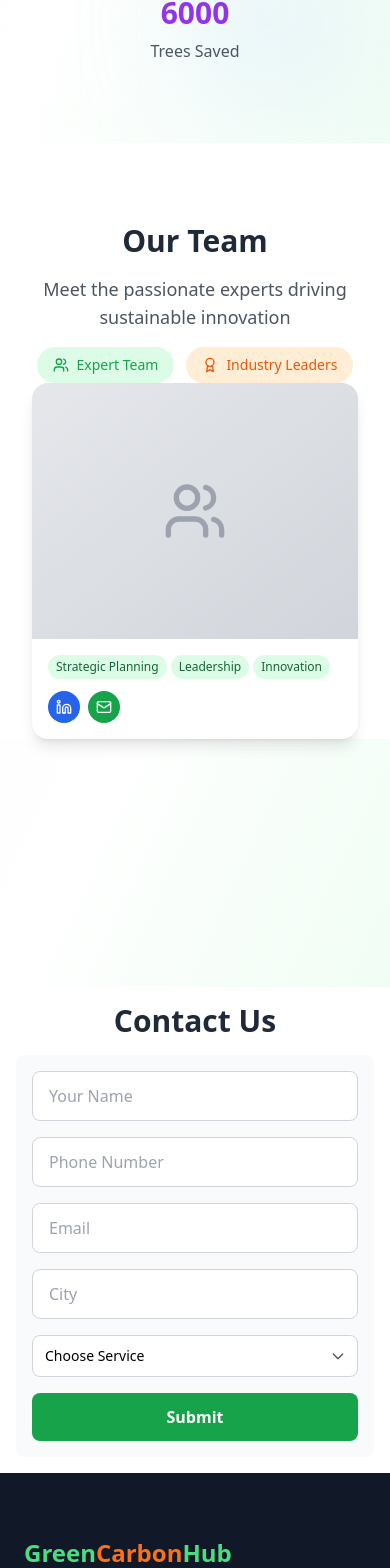
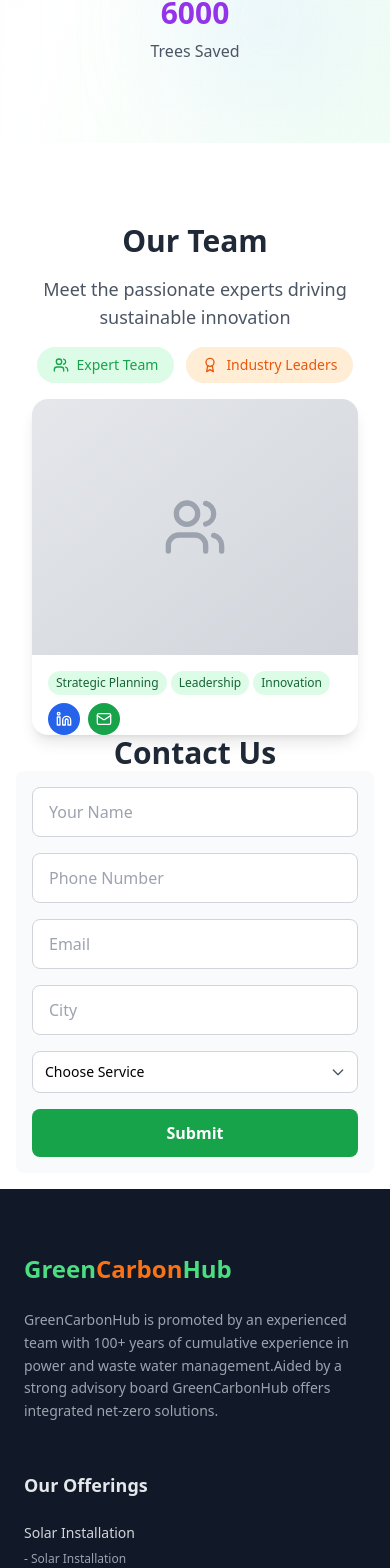
Before and after one commit to rayulu7/GCH, a React (Vite) app: page / in a window 390 px wide. Shown: the part 5209-6777 px from the top of the page. Built offline with nearby package versions, Linux system fonts and the light colour scheme.

Commit message:
remove space above Contact Us - Move floating icons upward

```diff
--- a/src/components/Contact.jsx
+++ b/src/components/Contact.jsx
@@ -29,10 +29,10 @@ export default function Contact() {
   };
 
   return (
-    <section id="contact-us" className="bg-white pt-4 pb-4 sm:pt-8 sm:pb-8 lg:py-20 overflow-visible">
+    <section id="contact-us" className="bg-white pt-0 pb-4 sm:pt-8 sm:pb-8 lg:py-20 overflow-visible">
       <div className="max-w-7xl mx-auto px-4 sm:px-6 lg:px-8 overflow-visible">
 
-        <div className="text-center mb-4 sm:mb-8 lg:mb-16 animate-fade-in-up">
+        <div className="text-center mb-0 sm:mb-8 lg:mb-16 animate-fade-in-up">
           <h2 className="text-3xl sm:text-4xl md:text-5xl font-bold text-gray-800">
             Contact Us
           </h2>
--- a/src/components/FloatingActionButtons.jsx
+++ b/src/components/FloatingActionButtons.jsx
@@ -44,7 +44,7 @@ const FloatingActionButtons = () => {
           @media (max-width: 1024px) {
             .floating-buttons-container {
               position: fixed !important;
-              bottom: 15px !important;
+              bottom: 90px !important;
               right: 15px !important;
               z-index: 99999999 !important;
               transform: translateZ(0) !important;
@@ -62,7 +62,7 @@ const FloatingActionButtons = () => {
 
           @media (max-width: 768px) {
             .floating-buttons-container {
-              bottom: 15px !important;
+              bottom: 120px !important;
               right: 15px !important;
               position: fixed !important;
               z-index: 99999999 !important;
@@ -77,7 +77,7 @@ const FloatingActionButtons = () => {
 
           @media (max-width: 480px) {
             .floating-buttons-container {
-              bottom: 10px !important;
+              bottom: 120px !important;
               right: 10px !important;
               position: fixed !important;
               z-index: 99999999 !important;
--- a/src/components/HeroSection.jsx
+++ b/src/components/HeroSection.jsx
@@ -28,7 +28,7 @@ const HeroSection = () => {
       </div>
 
       <div
-        className="absolute right-6 md:right-10 bottom-20 md:bottom-24"
+        className="absolute right-2 sm:right-4 md:right-10 bottom-20 md:bottom-24"
         style={{ animationDelay: "0.25s" }}
       >
         <a
--- a/src/components/Team.jsx
+++ b/src/components/Team.jsx
@@ -65,8 +65,8 @@ const Team = () => {
   }, [teamMembers.length]);
 
   return (
-    <div className="min-h-screen bg-gradient-to-br from-gray-50 via-white to-green-50">
-      <section ref={headerRef} className="pt-20 bg-white">
+    <>
+      <section ref={headerRef} className="pt-20 pb-4 bg-white">
         <div className="max-w-7xl mx-auto px-6">
           <div className={`
             text-center transition-all duration-1000
@@ -92,11 +92,11 @@ const Team = () => {
         </div>
       </section>
 
-      <section ref={sectionRef} className="bg-white pb-0">
-        <div className="max-w-7xl mx-auto px-4 sm:px-6 lg:px-8 pb-0">
+      <section ref={sectionRef} className="bg-white pb-0 mb-0">
+        <div className="max-w-7xl mx-auto px-4 sm:px-6 lg:px-8 pb-0 mb-0">
 
           <div className="flex justify-center mb-0 pb-0">
-            <div className="w-full max-w-sm mx-4 md:mx-0">
+            <div className="w-full max-w-sm mx-4 md:mx-0 mb-0 pb-0">
             {teamMembers.map((member, index) => (
               <div
                 key={index}
@@ -122,7 +122,7 @@ const Team = () => {
                   </div>
                 </div>
 
-                <div className="p-4 md:p-6">
+                <div className="px-4 pt-4 pb-0 md:px-6 md:pt-6 md:pb-0">
                   {/* <h3 className="text-lg md:text-xl font-bold text-gray-800 mb-2">{member.name}</h3>
                   <p className="text-green-600 font-semibold mb-1 text-sm md:text-base">{member.position}</p>
                   <p className="text-gray-600 text-xs md:text-sm mb-3 md:mb-4">{member.department}</p>
@@ -131,7 +131,7 @@ const Team = () => {
                     {member.bio}
                   </p> */}
 
-                  <div className="flex flex-wrap gap-1 md:gap-2 mb-3 md:mb-4">
+                  <div className="flex flex-wrap gap-1 md:gap-2 mb-2 md:mb-3">
                     {member.skills.map((skill, skillIndex) => (
                     <span
                       key={skillIndex}
@@ -142,7 +142,7 @@ const Team = () => {
                   ))}
                   </div>
 
-                  <div className="flex space-x-2 md:space-x-3">
+                  <div className="flex space-x-2 md:space-x-3 mb-0">
                     <a
                       href={member.linkedin}
                       className="flex items-center justify-center w-8 h-8 bg-blue-600 text-white rounded-full hover:bg-blue-700 transition-colors"
@@ -166,10 +166,7 @@ const Team = () => {
 
         </div>
       </section>
-
-      {}
-      {}
-    </div>
+    </>
   );
 };
 
```
